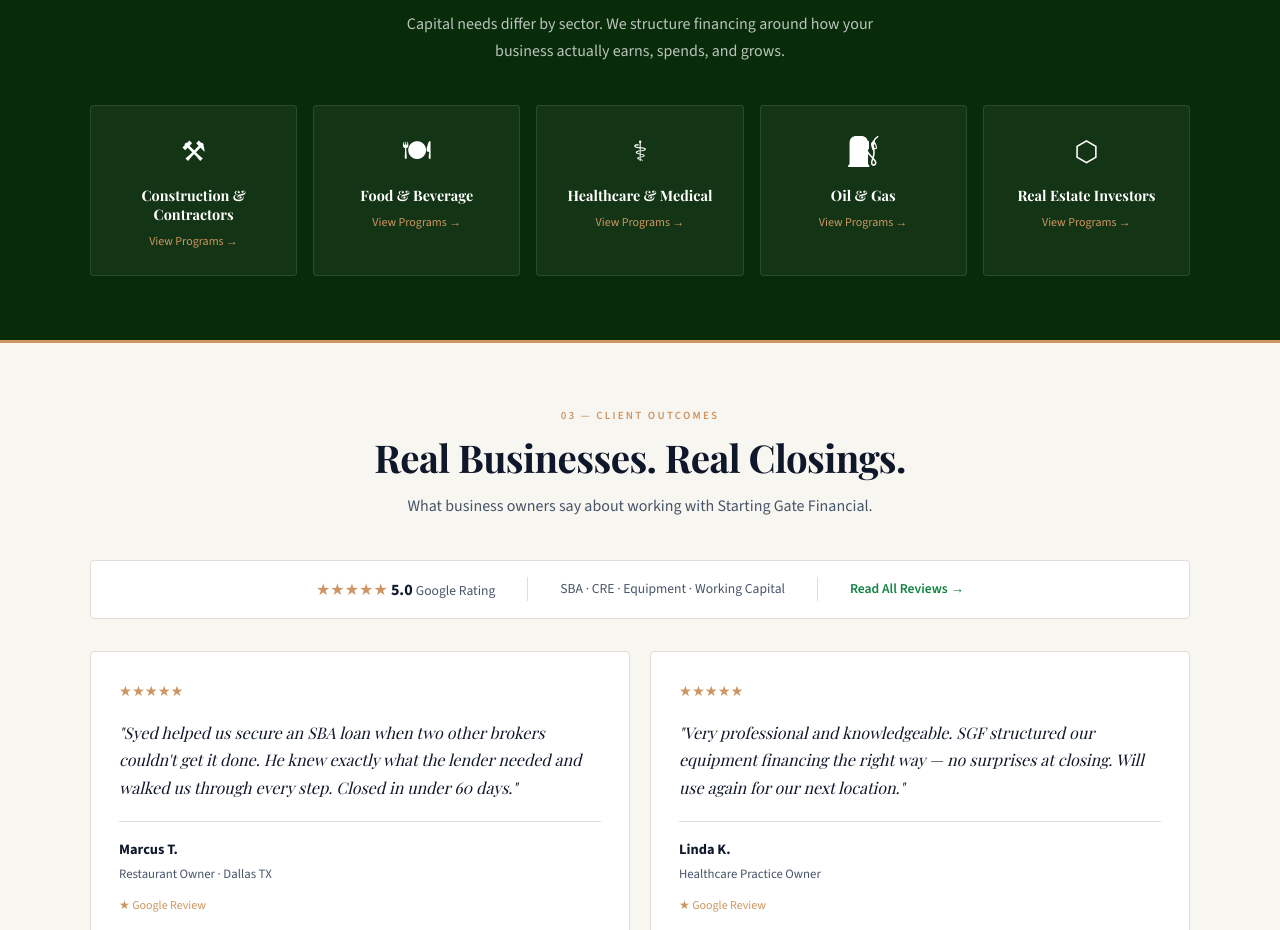
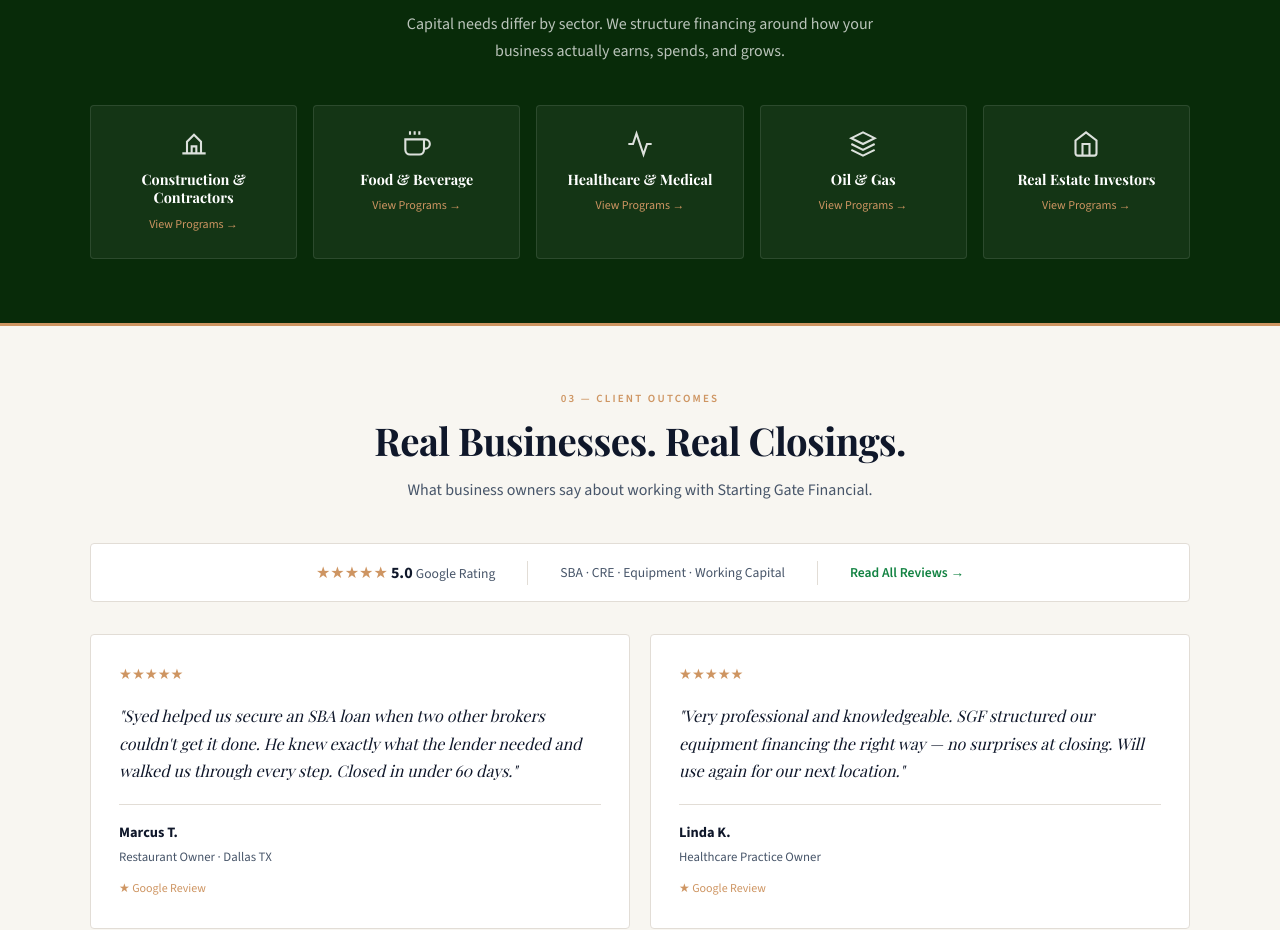
Before and after one commit to syed-sgf/sgf-site, a Next.js app: page / in a window 1280 px wide. Shown: the part 1780-2710 px from the top of the page. Built offline with nearby package versions, Linux system fonts and the light colour scheme; a web font is replaced by a local one.

Commit message:
fix: homepage industry cards — SVG icons, crisp on dark bg

```diff
--- a/app/page.tsx
+++ b/app/page.tsx
@@ -185,7 +185,13 @@ export default function HomePage() {
               <Link key={ind.slug} href={`/industries/${ind.slug}`} style={{ display: "flex", flexDirection: "column", alignItems: "center", textAlign: "center", padding: "1.5rem 1rem", background: "rgba(255,255,255,0.05)", border: "1px solid rgba(255,255,255,0.1)", borderRadius: "4px", textDecoration: "none", transition: "background 0.2s, border-color 0.2s" }}
                 onMouseEnter={e => { (e.currentTarget as HTMLElement).style.background = "rgba(206,149,98,0.12)"; (e.currentTarget as HTMLElement).style.borderColor = G.gold; }}
                 onMouseLeave={e => { (e.currentTarget as HTMLElement).style.background = "rgba(255,255,255,0.05)"; (e.currentTarget as HTMLElement).style.borderColor = "rgba(255,255,255,0.1)"; }}>
-                <span style={{ fontSize: "1.75rem", marginBottom: "0.75rem", filter: "brightness(0) invert(1)" }}>{ind.icon}</span>
+                <span style={{ fontSize: "1.75rem", marginBottom: "0.75rem", opacity: 0.85 }}>
+                  {ind.slug === "construction" && <svg width="28" height="28" viewBox="0 0 24 24" fill="none" stroke="white" strokeWidth="1.8"><path d="M2 20h20M6 20V10l6-6 6 6v10M10 20v-6h4v6"/></svg>}
+                  {ind.slug === "food-beverage" && <svg width="28" height="28" viewBox="0 0 24 24" fill="none" stroke="white" strokeWidth="1.8"><path d="M18 8h1a4 4 0 0 1 0 8h-1M2 8h16v9a4 4 0 0 1-4 4H6a4 4 0 0 1-4-4V8zM6 1v3M10 1v3M14 1v3"/></svg>}
+                  {ind.slug === "healthcare" && <svg width="28" height="28" viewBox="0 0 24 24" fill="none" stroke="white" strokeWidth="1.8"><path d="M22 12h-4l-3 9L9 3l-3 9H2"/></svg>}
+                  {ind.slug === "oil-gas" && <svg width="28" height="28" viewBox="0 0 24 24" fill="none" stroke="white" strokeWidth="1.8"><path d="M12 2L2 7l10 5 10-5-10-5zM2 17l10 5 10-5M2 12l10 5 10-5"/></svg>}
+                  {ind.slug === "real-estate-investors" && <svg width="28" height="28" viewBox="0 0 24 24" fill="none" stroke="white" strokeWidth="1.8"><path d="M3 9l9-7 9 7v11a2 2 0 0 1-2 2H5a2 2 0 0 1-2-2z"/><polyline points="9 22 9 12 15 12 15 22"/></svg>}
+                </span>
                 <p style={{ fontFamily: G.serif, fontSize: "0.9rem", fontWeight: "700", color: "#fff", margin: "0 0 0.5rem", lineHeight: "1.3" }}>{ind.name}</p>
                 <span style={{ fontSize: "0.75rem", color: G.gold, fontFamily: G.sans }}>View Programs →</span>
               </Link>
```
